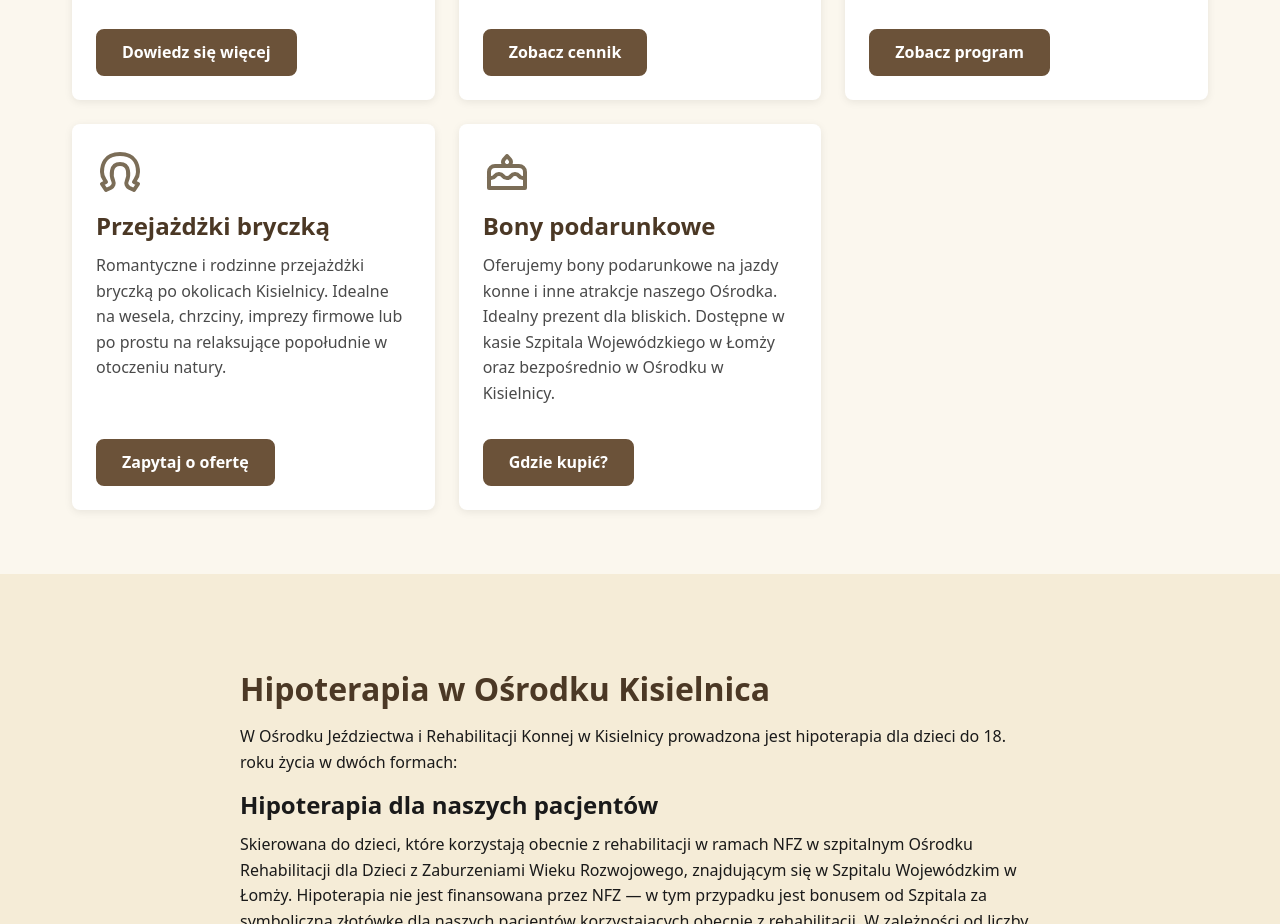
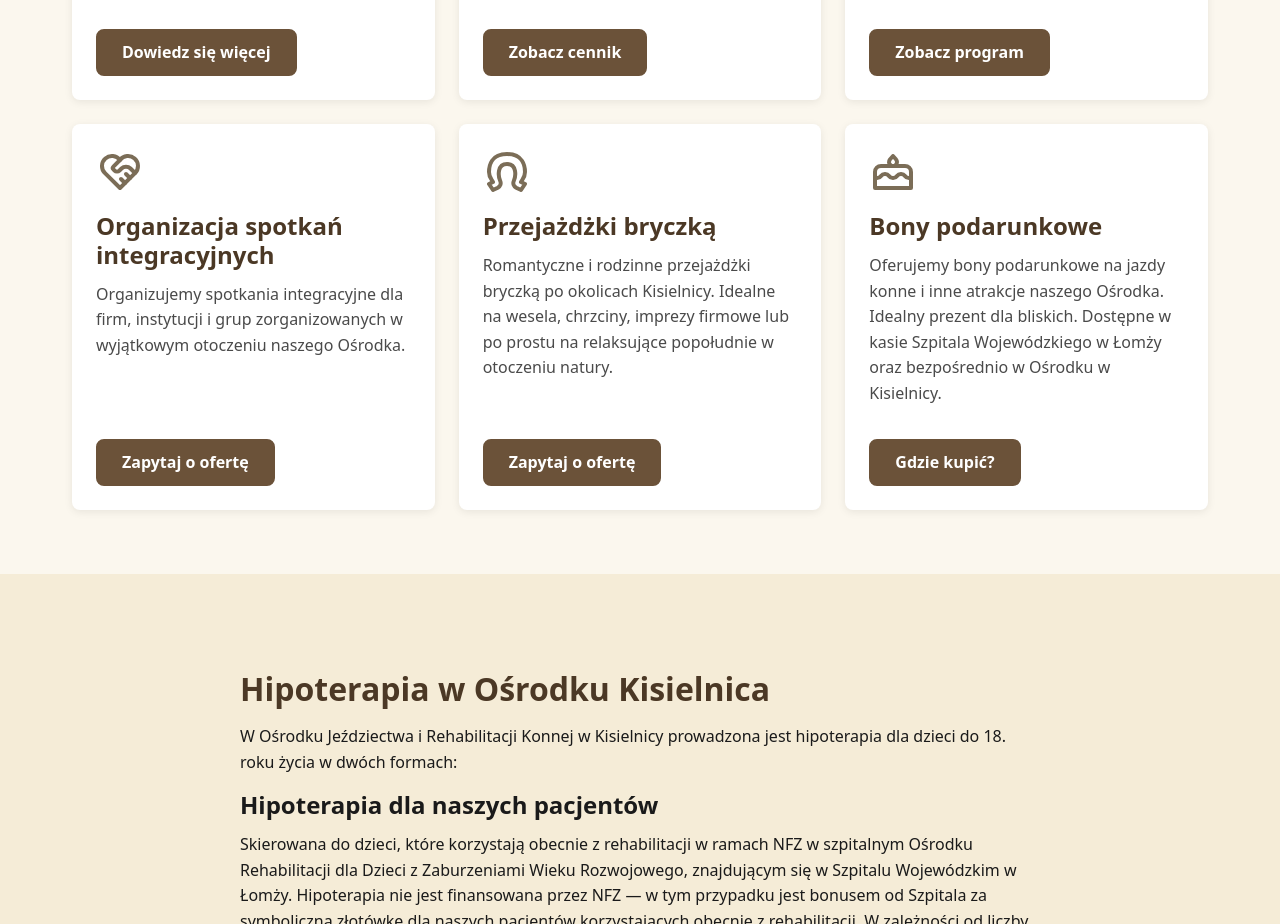
Before and after one commit to prakowski98/kisielnica2026, a website: page oferta.html in a window 1280 px wide. Shown: the part 1232-2156 px from the top of the page. Drawn offline with Linux system fonts and the light colour scheme.

Commit message:
Dodaj spotkania integracyjne do oferty

```diff
--- a/oferta.html
+++ b/oferta.html
@@ -195,6 +195,13 @@
           </article>
 
           <article class="card">
+            <img class="card-icon" src="img/icons/heart-handshake.svg" alt="" aria-hidden="true" width="48" height="48" loading="lazy" decoding="async">
+            <h3>Organizacja spotkań integracyjnych</h3>
+            <p>Organizujemy spotkania integracyjne dla firm, instytucji i grup zorganizowanych w wyjątkowym otoczeniu naszego Ośrodka.</p>
+            <a href="kontakt.html" class="btn btn-primary">Zapytaj o ofertę</a>
+          </article>
+
+          <article class="card">
             <img class="card-icon" src="img/icons/horseshoe.svg" alt="" aria-hidden="true" width="48" height="48" loading="lazy" decoding="async">
             <h3>Przejażdżki bryczką</h3>
             <p>Romantyczne i rodzinne przejażdżki bryczką po okolicach Kisielnicy. Idealne na wesela, chrzciny, imprezy firmowe lub po prostu na relaksujące popołudnie w otoczeniu natury.</p>
```
